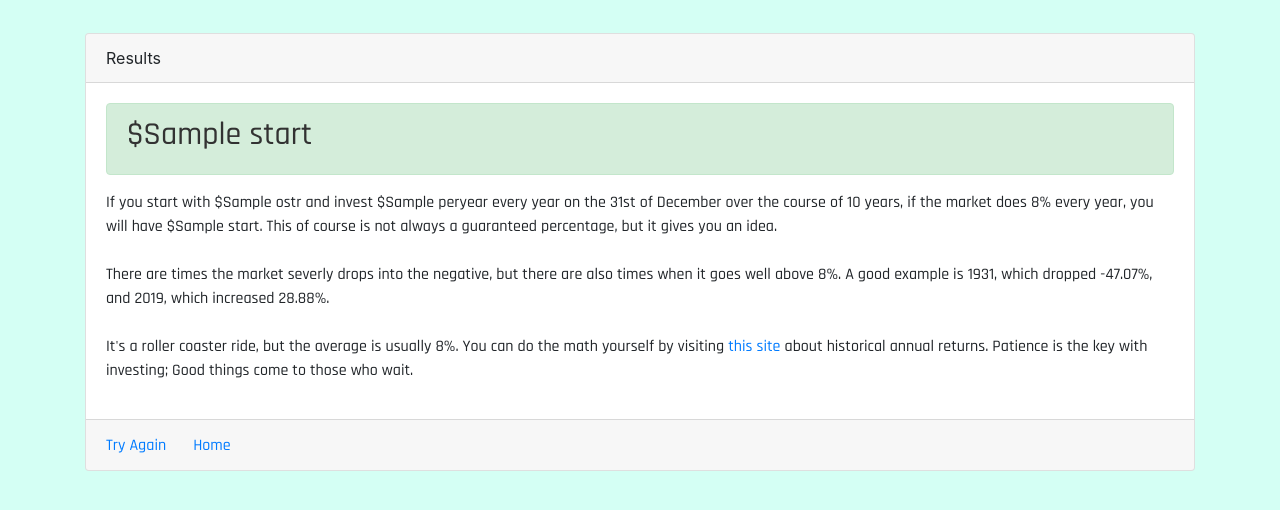
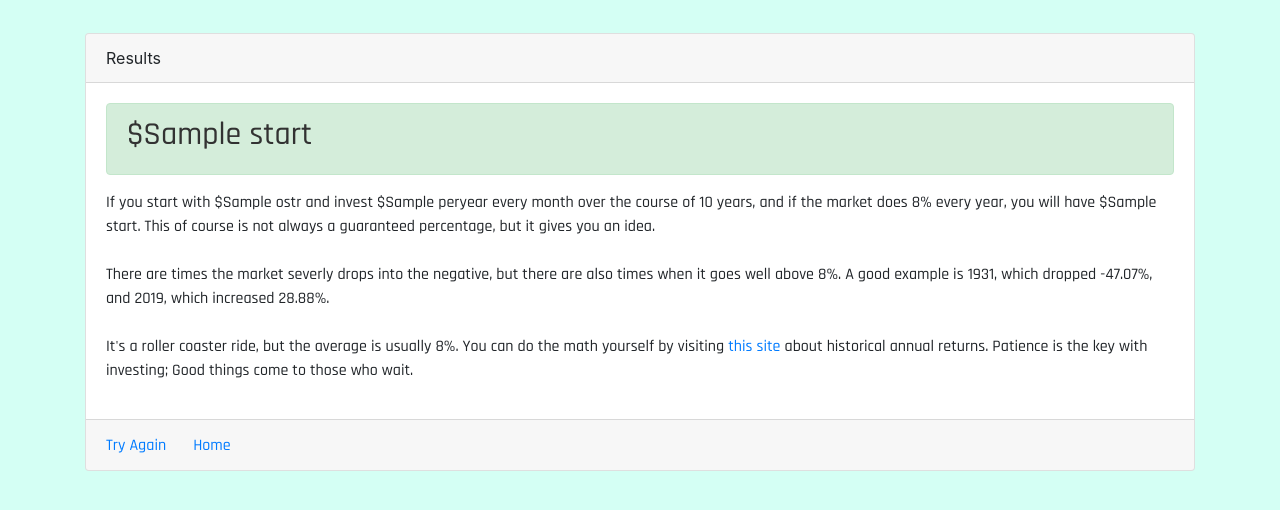
Before and after one commit to technokowski/todoapp, a FastAPI app: template templates/calcresults.html in a window 1280 px wide. Shown: the part 62-572 px from the top of the page. Run offline with FastAPI, Linux system fonts and the light colour scheme; the template is opened without the code that fills it: most values are stand-ins (such as "Sample title", 1, 10 or a date in 2020); some libraries are stand-ins or nearby versions.

Commit message:
fixed a grammar error in calcresults.html

```diff
--- a/templates/calcresults.html
+++ b/templates/calcresults.html
@@ -9,8 +9,8 @@
             <div class="alert alert-success" role="alert">
                 <h2>${{start}}</h2>
             </div>
-            <p>If you start with ${{ostr}} and invest ${{peryear}} every year on the 31st of December over the course of {{years}} years,
-                if the market does 8% every year, you will have ${{start}}. This of course is not always a guaranteed
+            <p>If you start with ${{ostr}} and invest ${{peryear}} every month over the course of {{years}} years,
+                and if the market does 8% every year, you will have ${{start}}. This of course is not always a guaranteed
                 percentage, but it gives you an idea. <br><br>There are times the market severly drops into the negative, but there
                 are also times when it goes well above 8%. A good example is 1931, which dropped -47.07%, and 2019,
                 which increased 28.88%.
```
